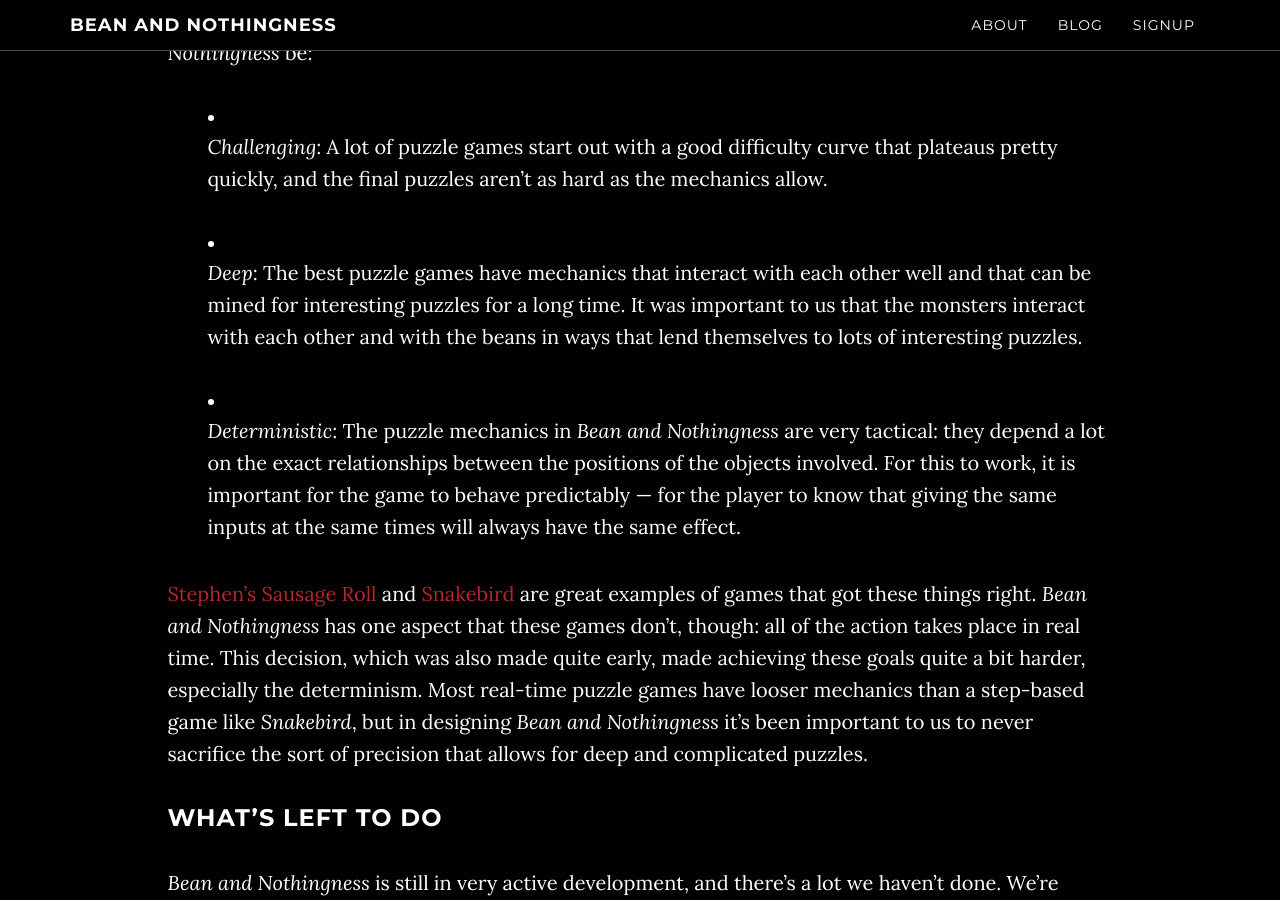
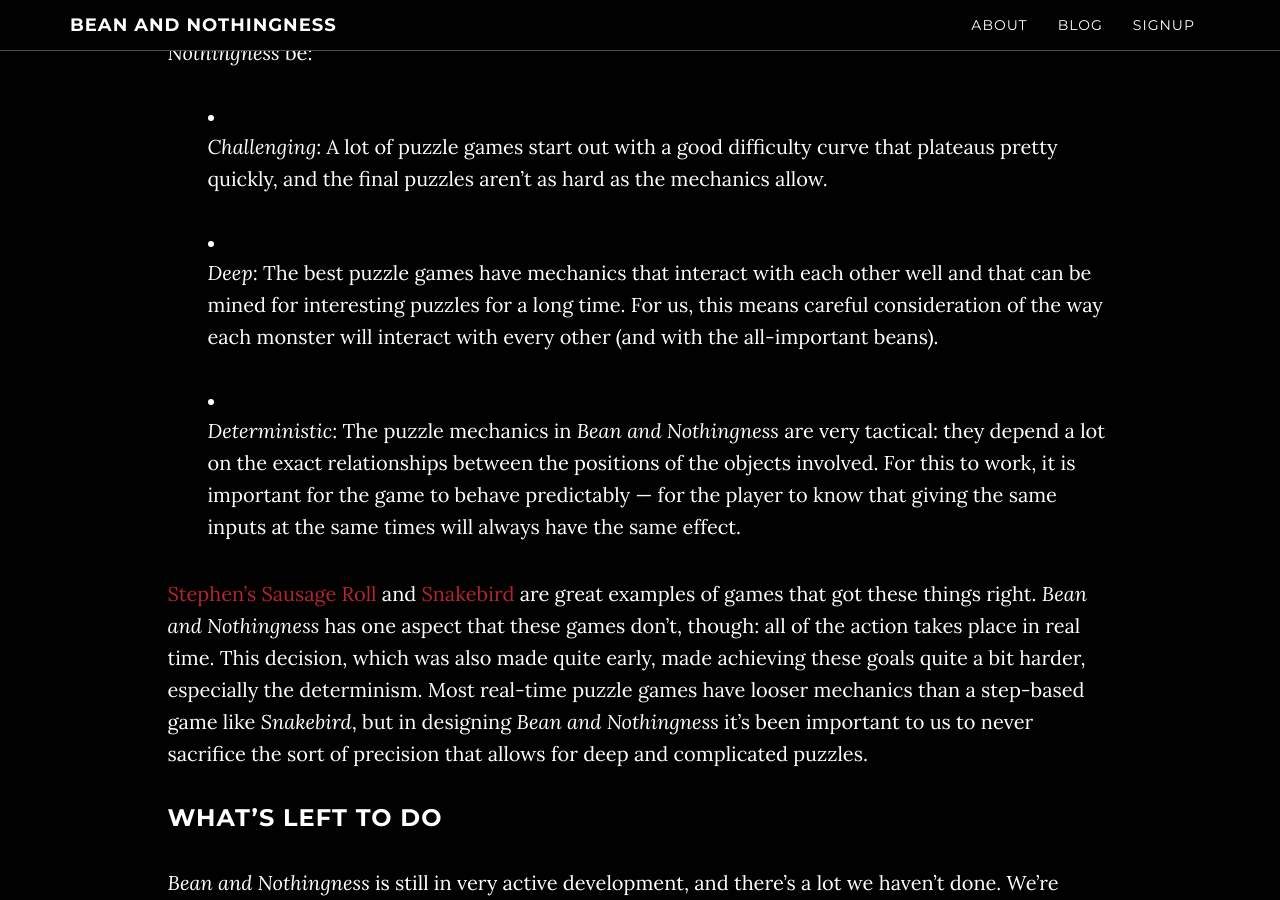
Before and after one commit to vonkorff/RBORsite, a Jekyll site: the page built from _posts/2016-09-06-what-is-bean-and-nothingness.md, in a window 1280 px wide and 900 px high, scrolled down 1832 px. Built offline with Jekyll 4.4.1, drawn with Linux system fonts in a browser that asks for light colours; nearby versions of some CDN libraries; a style sheet for code colours, icons or effects is not loaded.

Commit message:
small revision

```diff
--- a/_posts/2016-09-06-what-is-bean-and-nothingness.md
+++ b/_posts/2016-09-06-what-is-bean-and-nothingness.md
@@ -24,7 +24,7 @@
 
 - *Challenging*: A lot of puzzle games start out with a good difficulty curve that plateaus pretty quickly, and the final puzzles aren't as hard as the mechanics allow.
 
-- *Deep*: The best puzzle games have mechanics that interact with each other well and that can be mined for interesting puzzles for a long time. It was important to us that the monsters interact with each other and with the beans in ways that lend themselves to lots of interesting puzzles.
+- *Deep*: The best puzzle games have mechanics that interact with each other well and that can be mined for interesting puzzles for a long time. For us, this means careful consideration of the way each monster will interact with every other (and with the all-important beans).
 
 - *Deterministic*: The puzzle mechanics in *Bean and Nothingness* are very tactical: they depend a lot on the exact relationships between the positions of the objects involved. For this to work, it is important for the game to behave predictably --- for the player to know that giving the same inputs at the same times will always have the same effect.
 
```
